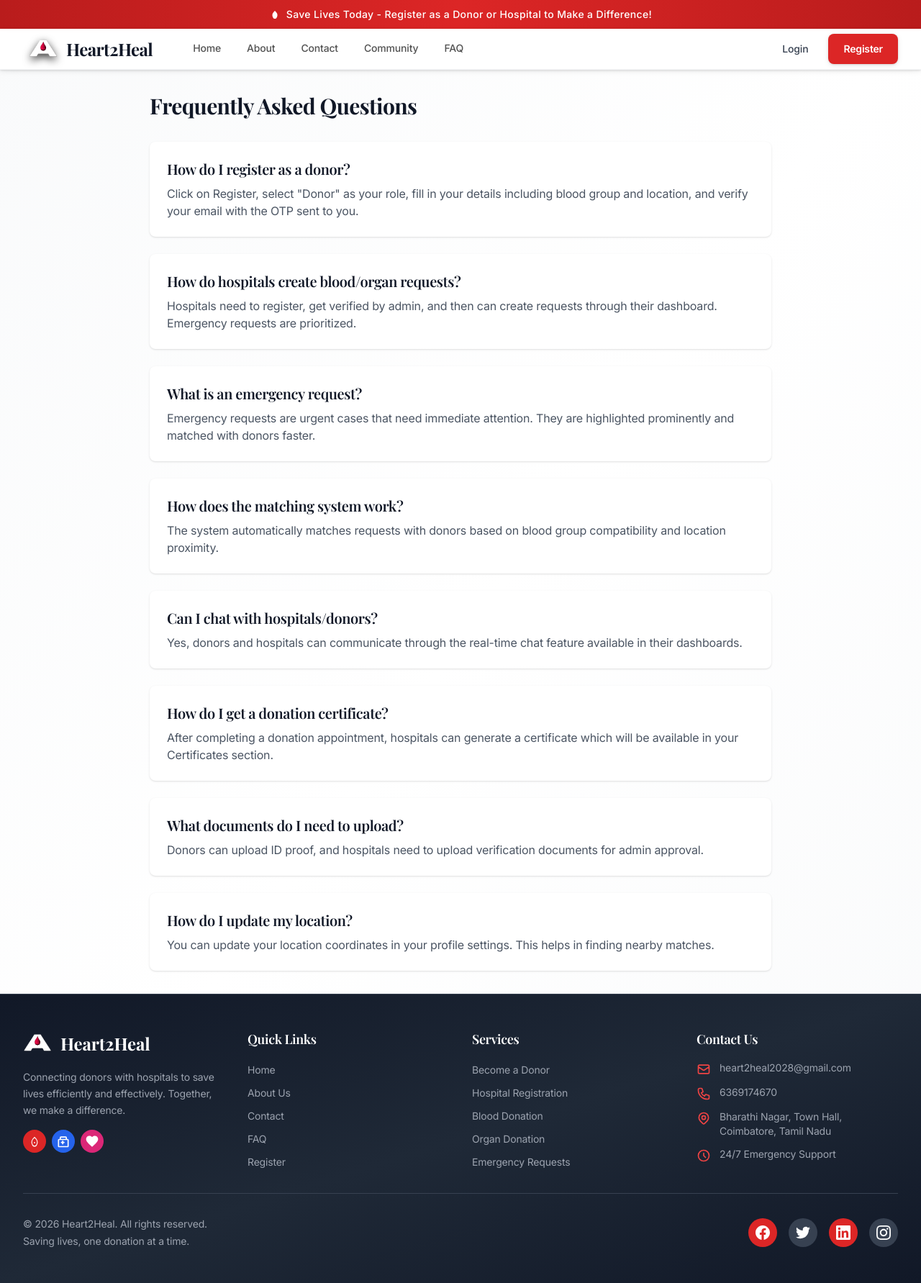
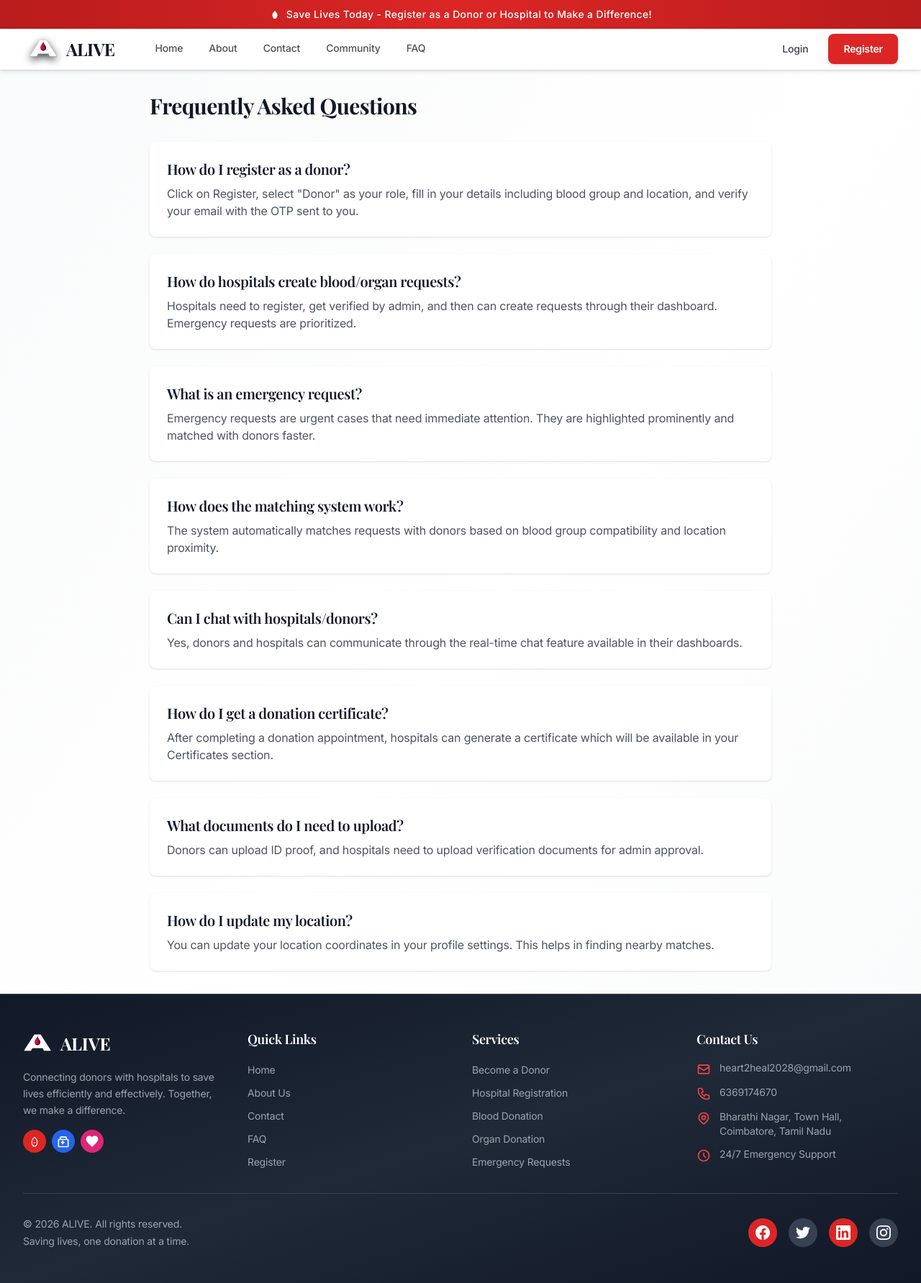
Before and after one commit to s-guru-vishnu/Alive-Frontend, a React (Vite) app in the folder client/: page /faq in a window 1280 px wide. Shown: the whole page at 72% size. Built offline with nearby package versions, Linux system fonts and the light colour scheme; no server answers.

Commit message:
Changed the Company into 'Alive'

```diff
--- a/client/package.json
+++ b/client/package.json
@@ -1,5 +1,5 @@
 {
-  "name": "heart2heal-client",
+  "name": "alive-client",
   "private": true,
   "version": "1.0.0",
   "type": "module",
--- a/client/src/components/Footer.jsx
+++ b/client/src/components/Footer.jsx
@@ -18,10 +18,10 @@ const Footer = () => {
             <Link to="/" className="flex items-center mb-4 group">
               <img
                 src="/Logo.png"
-                alt="Heart2Heal Logo"
+                alt="ALIVE Logo"
                 className="w-10 h-10 transition-transform group-hover:scale-110 object-contain"
               />
-              <span className="ml-3 text-2xl font-display font-bold text-white">Heart2Heal</span>
+              <span className="ml-3 text-2xl font-display font-bold text-white">ALIVE</span>
             </Link>
             <p className="text-sm text-gray-400 mb-4 leading-relaxed">
               Connecting donors with hospitals to save lives efficiently and effectively.
@@ -157,7 +157,7 @@ const Footer = () => {
           <div className="flex flex-col md:flex-row justify-between items-center space-y-4 md:space-y-0">
             {/* Copyright */}
             <div className="text-sm text-gray-400 text-center md:text-left">
-              <p>&copy; {currentYear} Heart2Heal. All rights reserved.</p>
+              <p>&copy; {currentYear} ALIVE. All rights reserved.</p>
               <p className="mt-1">Saving lives, one donation at a time.</p>
             </div>
 
--- a/client/src/components/Layout.jsx
+++ b/client/src/components/Layout.jsx
@@ -94,10 +94,10 @@ const Layout = ({ children }) => {
               <Link to="/" className="flex items-center px-2 py-2 group">
                 <img
                   src="/Logo.png"
-                  alt="Heart2Heal Logo"
+                  alt="ALIVE Logo"
                   className="w-8 h-8 sm:w-10 sm:h-10 transition-transform group-hover:scale-110 object-contain drop-shadow-[0_4px_6px_rgba(0,0,0,0.8)]"
                 />
-                <span className="ml-3 text-xl sm:text-2xl font-display font-bold text-gray-900 tracking-tight">Heart2Heal</span>
+                <span className="ml-3 text-xl sm:text-2xl font-display font-bold text-gray-900 tracking-tight">ALIVE</span>
               </Link>
               {/* Desktop Navigation */}
               <div className="hidden md:ml-8 md:flex md:space-x-1">
--- a/client/src/components/testimonials/AutoScrollTestimonials.jsx
+++ b/client/src/components/testimonials/AutoScrollTestimonials.jsx
@@ -10,7 +10,7 @@ const testimonials = [
     name: 'Karthik Kumar',
     role: 'Regular Donor, Chennai',
     rating: 5,
-    text: "Heart2Heal made it so easy to find hospitals in need. I've donated 5 times this year and the process is seamless every time!",
+    text: "ALIVE made it so easy to find hospitals in need. I've donated 5 times this year and the process is seamless every time!",
     icon: UserIcon,
     iconColor: '#DC2626',
     bgColor: 'bg-primary-100',
@@ -20,7 +20,7 @@ const testimonials = [
     name: 'Dr. Lakshmi Priya',
     role: 'Apollo Hospitals, Chennai',
     rating: 5,
-    text: "As a hospital administrator, Heart2Heal has revolutionized how we source blood donations. Quick matches and reliable donors across Tamil Nadu!",
+    text: "As a hospital administrator, ALIVE has revolutionized how we source blood donations. Quick matches and reliable donors across Tamil Nadu!",
     icon: HospitalIcon,
     iconColor: '#10B981',
     bgColor: 'bg-green-100',
@@ -50,7 +50,7 @@ const testimonials = [
     name: 'Dr. Senthil Nathan',
     role: 'Ganga Hospital, Coimbatore',
     rating: 5,
-    text: "We've seen a 40% improvement in finding donors since using Heart2Heal. The matching algorithm is incredibly accurate for our trauma center.",
+    text: "We've seen a 40% improvement in finding donors since using ALIVE. The matching algorithm is incredibly accurate for our trauma center.",
     icon: HospitalIcon,
     iconColor: '#F59E0B',
     bgColor: 'bg-yellow-100',
@@ -70,7 +70,7 @@ const testimonials = [
     name: 'Dr. Meena Kumari',
     role: 'CMC Vellore',
     rating: 5,
-    text: "Heart2Heal has transformed our emergency blood procurement process. We can now find donors within minutes instead of hours.",
+    text: "ALIVE has transformed our emergency blood procurement process. We can now find donors within minutes instead of hours.",
     icon: HospitalIcon,
     iconColor: '#06B6D4',
     bgColor: 'bg-cyan-100',
```
